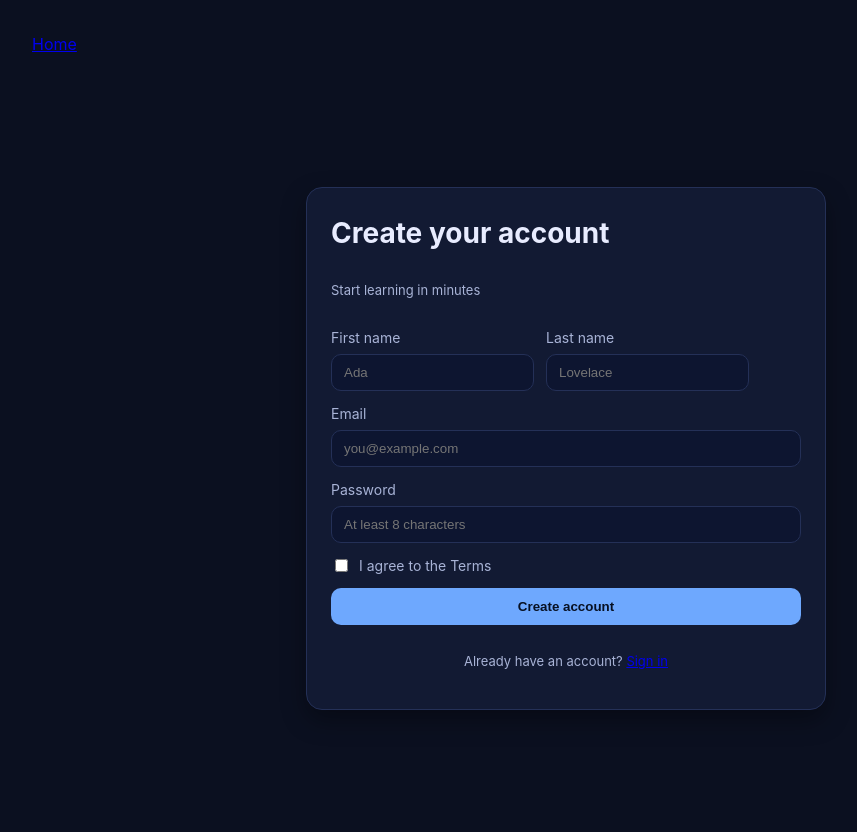
After one commit to lechendemstephen/LMS, a Django app: page /signup/ in a window 1280 px wide. The commit adds this page. Shown: the whole page, without its empty margins (74-931 px from the left). Run offline with Django 5.2, Linux system fonts and the light colour scheme.

Commit message:
login and signup pages added

```diff
--- a/base/models.py
+++ b/base/models.py
@@ -28,6 +28,7 @@ class Course(models.Model):
 
     title = models.CharField(blank=True)
     description = models.TextField(blank=True)
+    image = models.ImageField(upload_to='courses', blank=True)
     level = models.CharField(max_length=20, choices=LEVEL, default=BEGINNER)
     created_at = models.DateTimeField(auto_now_add=True)
     instructor = models.ForeignKey(User, on_delete=models.CASCADE, related_name="courses_taught")
--- a/base/urls.py
+++ b/base/urls.py
@@ -4,4 +4,11 @@ from . import views
 urlpatterns = [
     path('courses/', views.courses, name='courses'),
     path('courses/<course_id>', views.course_detail, name='course_detail'),
+
+
+    # authentication urls
+
+    path('signup/', views.signup, name='signup'),
+    path('login/', views.login, name='login'),
+
 ]
--- a/base/views.py
+++ b/base/views.py
@@ -24,3 +24,18 @@ def course_detail(request, course_id):
     }
 
     return render(request, 'courses/course_detail.html', context)
+
+
+# authentication
+
+def signup(request):
+
+
+    return render(request, 'authentication/signup.html')
+
+
+
+def login(request):
+
+
+    return render(request, 'authentication/login.html')
--- a/static/css/course.css
+++ b/static/css/course.css
@@ -42,3 +42,15 @@ h1{font-size:28px;margin:0}
 .lesson a{color:var(--accent);text-decoration:none}
 .lesson a:hover{text-decoration:underline}
 .course-image img{width:100%;max-height:280px;object-fit:cover;border-radius:12px;margin:16px 0}
+
+/* Auth pages */
+.auth-page{display:grid;place-items:center;min-height:calc(100vh - 80px)}
+.auth-card{background:var(--surface);border:1px solid var(--border);border-radius:16px;padding:24px;box-shadow:var(--shadow);width:min(520px,92vw);display:grid;gap:14px}
+.form{display:grid;gap:12px}
+.field{display:grid;gap:6px}
+.field > span{font-size:14px;color:var(--muted)}
+.field input{padding:10px 12px;border-radius:10px;border:1px solid var(--border);background:#0d1530;color:var(--text)}
+.checkbox{display:flex;align-items:center;gap:8px;color:var(--muted);font-size:14px}
+.row{display:flex;gap:12px}
+.row.between{justify-content:space-between;align-items:center}
+.center{text-align:center}
--- /dev/null
+++ b/templates/authentication/signup.html
@@ -0,0 +1,49 @@
+{% extends 'base/base.html' %}
+
+
+
+{% block content %}
+
+<body>
+<div class="nav container">
+<a class="brand" href="{% url 'courses' %}">Home</a>
+</div>
+</header>
+
+
+<main class="auth-page container">
+<section class="auth-card">
+<h1>Create your account</h1>
+<p class="muted">Start learning in minutes</p>
+<form class="form" action="#">
+<div class="row">
+<label class="field">
+<span>First name</span>
+<input type="text" placeholder="Ada" required />
+</label>
+<label class="field">
+<span>Last name</span>
+<input type="text" placeholder="Lovelace" required />
+</label>
+</div>
+<label class="field">
+<span>Email</span>
+<input type="email" placeholder="you@example.com" required />
+</label>
+<label class="field">
+<span>Password</span>
+<input type="password" placeholder="At least 8 characters" required />
+</label>
+<label class="checkbox">
+<input type="checkbox" required /> <span>I agree to the Terms</span>
+</label>
+<button class="btn w-100" type="submit">Create account</button>
+</form>
+<p class="muted center">Already have an account? <a class="link" href="login.html">Sign in</a></p>
+</section>
+</main>
+</body>
+
+
+
+{% endblock%}
```
Also changed, not shown: templates/authentication/login.html (added, +42 -0 lines), templates/courses/courses.html (+23 -0 lines), base/migrations/0002_course_image.py (added), courses/python.png (added), db.sqlite3.
